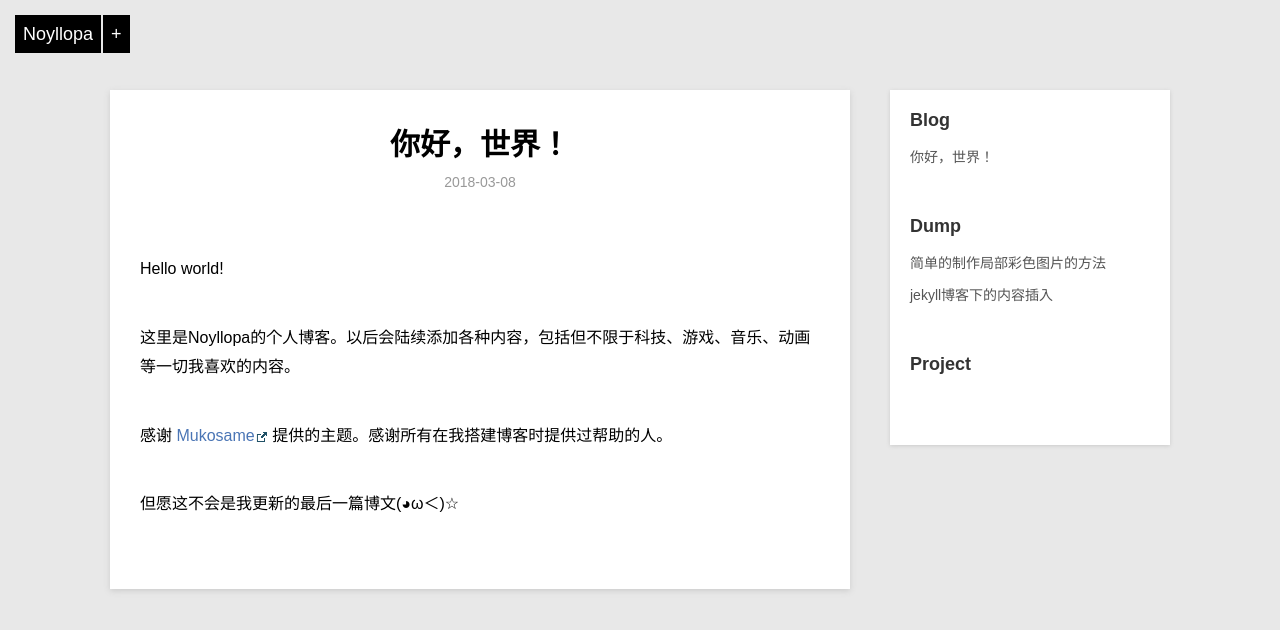
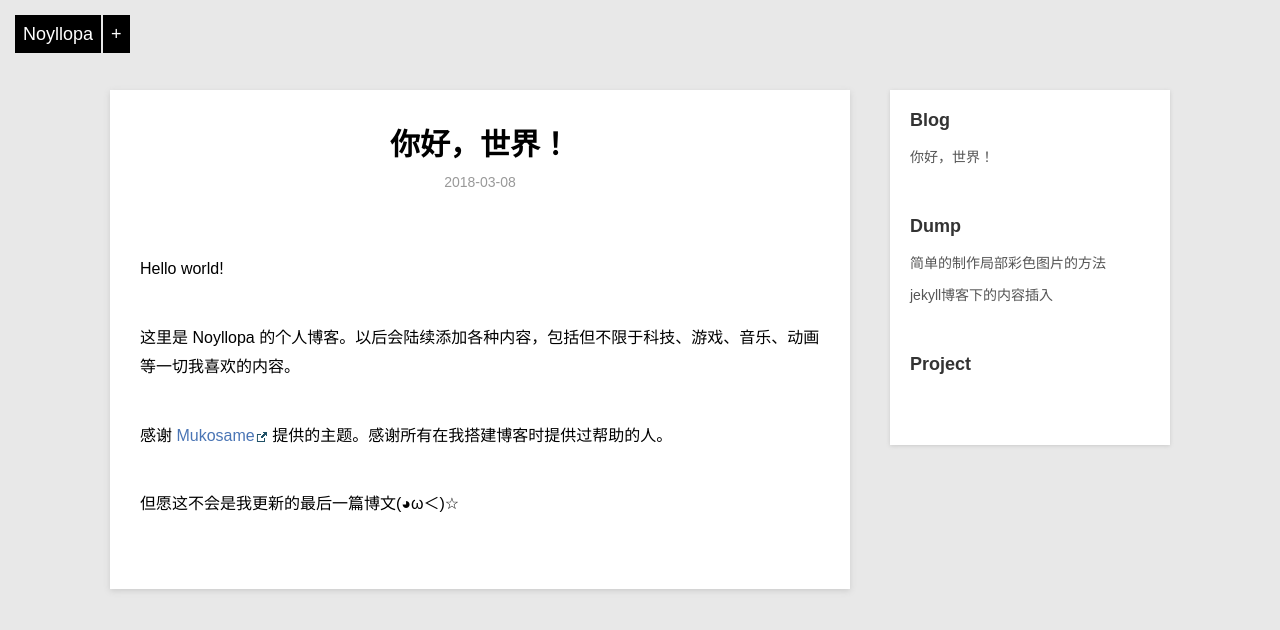
Before and after one commit to Noyllopa/noyllopa.github.io, a Jekyll site: the page built from _posts/blog/2018-03-08-helloworld.md, in a window 1280 px wide. Shown: the top 630 px of the page. Built offline with Jekyll 4.4.1, drawn with Linux system fonts in a browser that asks for light colours; comment, search, counter and statistics services are not loaded.

Commit message:
修复空格

```diff
--- a/_posts/blog/2018-03-08-helloworld.md
+++ b/_posts/blog/2018-03-08-helloworld.md
@@ -7,7 +7,7 @@ category: blog
 
 Hello world!
 
-这里是Noyllopa的个人博客。以后会陆续添加各种内容，包括但不限于科技、游戏、音乐、动画等一切我喜欢的内容。
+这里是 Noyllopa 的个人博客。以后会陆续添加各种内容，包括但不限于科技、游戏、音乐、动画等一切我喜欢的内容。
 
 感谢 [Mukosame](https://github.com/Mukosame/) 提供的主题。感谢所有在我搭建博客时提供过帮助的人。
 
```
